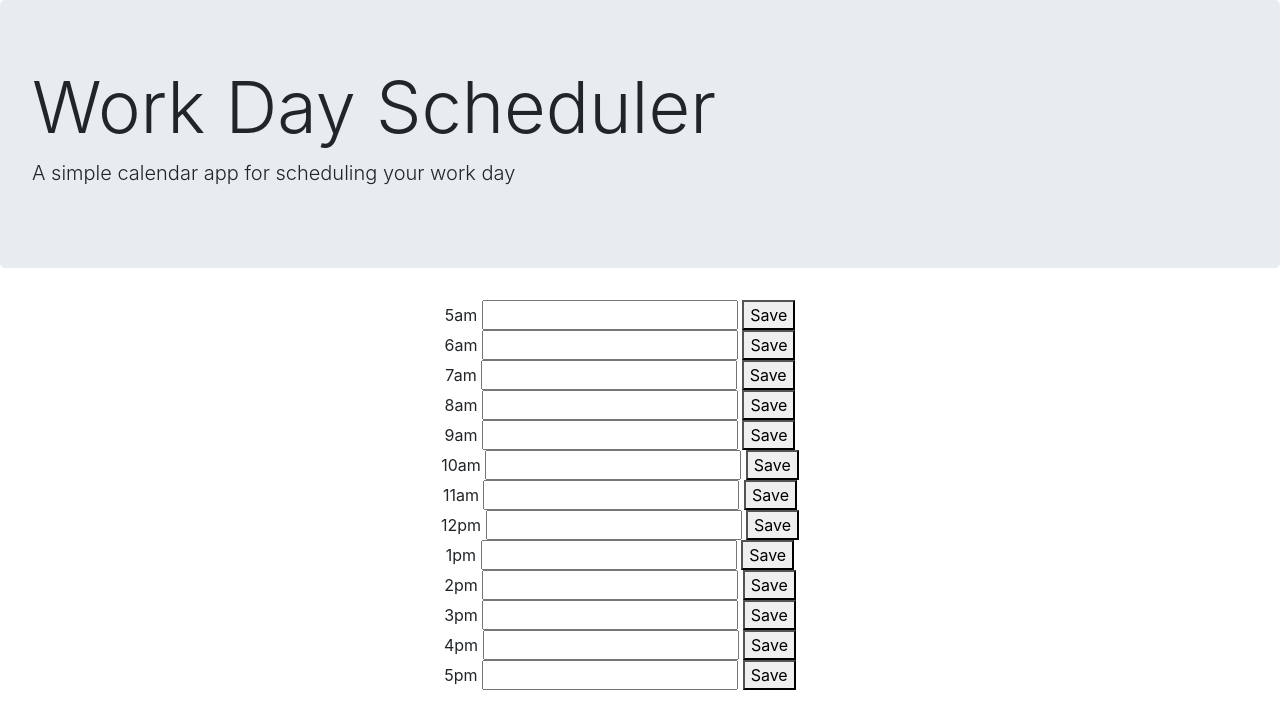
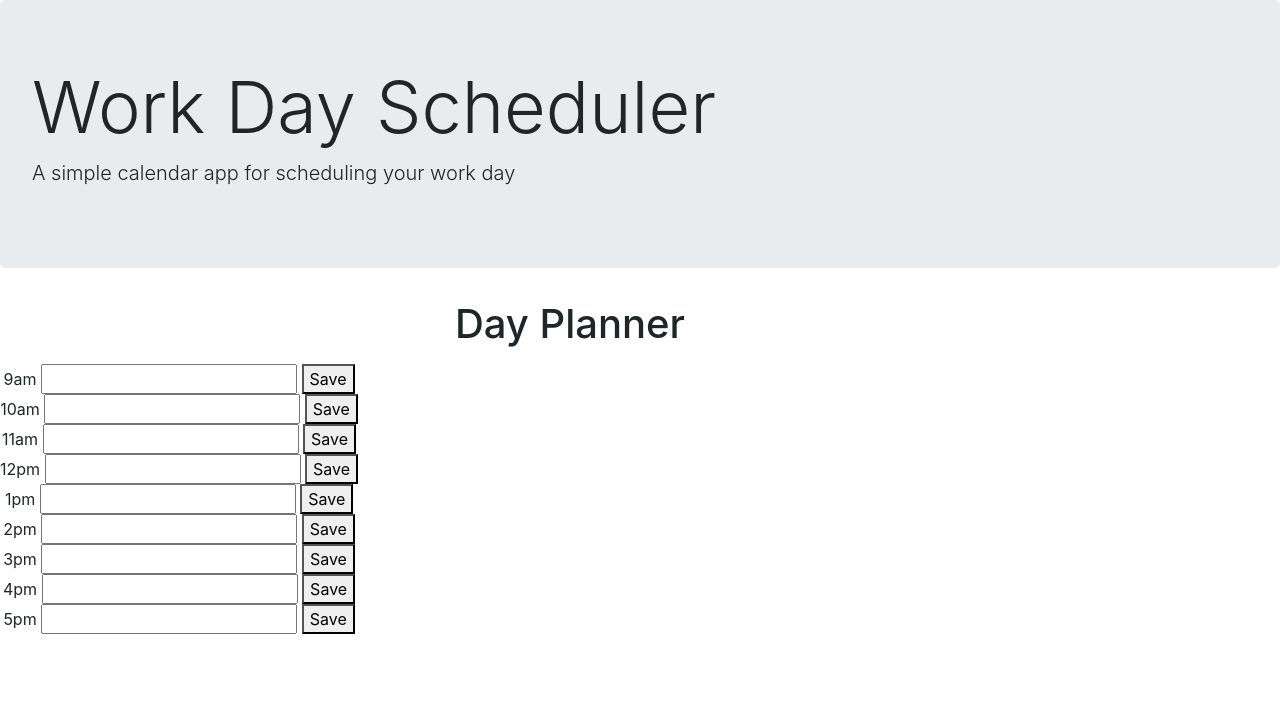
Before and after one commit to zvlu/Day-Planner, a plain HTML site: page Index.html in a window 1280 px wide. Drawn offline with nearby package versions, Linux system fonts and the light colour scheme; files that its build step writes are made by us from their sources.

Commit message:
Finished index.html

```diff
--- a/Assets/style.css
+++ b/Assets/style.css
@@ -1,7 +1,18 @@
 * {
     box-sizing: border-box;
 }
-.container {
+#jumbotron{
+
+    text-align: center;
+    display: inline-block;
+
+}
+.container{
+    align-items: center;
+    text-align: center;
+    display: inline-block;
+}
+.timeslotContainer {
     text-align: center;
     display: inline-block;
     position: absolute;
--- a/Index.html
+++ b/Index.html
@@ -40,60 +40,44 @@
           </div>
       </header>
 
-    <div class="container">
+    <div class="timeslotContainer"></div>
       <div class="timeslots">
         <div id="times">
           <div class="hours">
-            <div id="row-1">5am
-              <input type="text" name="timeday" id="fiveAm" value="">
-              <button id="5" class="saveBtn">Save</button>
-            </div>
-            <div id="row-2">6am
-              <input type="text" name="timeday" id="fiveAm" value="">
-              <button id="5" class="saveBtn">Save</button>
-            </div>
-            <div id="row-3">7am
-              <input type="text" name="timeday" id="fiveAm" value="">
-              <button id="5" class="saveBtn">Save</button>
-            </div>
-            <div id="row-4">8am
-              <input type="text" name="timeday" id="fiveAm" value="">
-              <button id="5" class="saveBtn">Save</button>
-            </div>
             <div id="row-5">9am
-              <input type="text" name="timeday" id="fiveAm" value="">
+              <input type="text" name="textInput"  id="9am" value="">
               <button id="5" class="saveBtn">Save</button>
             </div>
             <div id="row-6">10am
-              <input type="text" name="timeday" id="fiveAm" value="">
+              <input type="text" name="textInput"  id="10am" value="">
               <button id="5" class="saveBtn">Save</button>
             </div>
             <div id="row-7">11am
-              <input type="text" name="timeday" id="fiveAm" value="">
+              <input type="text" name="textInput"  id="11am" value="">
               <button id="5" class="saveBtn">Save</button>
             </div>
             <div id="row-8">12pm
-              <input type="text" name="timeday" id="fiveAm" value="">
+              <input type="text" name="textInput"  id="12pm" value="">
               <button id="5" class="saveBtn">Save</button>
             </div>
             <div id="row-9">1pm
-              <input type="text" name="timeday" id="fiveAm" value="">
+              <input type="text" name="textInput"  id="1pm" value="">
               <button id="5" class="saveBtn">Save</button>
             </div>
             <div id="row-10">2pm
-              <input type="text" name="timeday" id="fiveAm" value="">
+              <input type="text" name="textInput"  id="2pm" value="">
               <button id="5" class="saveBtn">Save</button>
             </div>
             <div id="row-11">3pm
-              <input type="text" name="timeday" id="fiveAm" value="">
+              <input type="text" name="textInput"  id="3pm" value="">
               <button id="5" class="saveBtn">Save</button>
             </div>
             <div id="row-12">4pm
-              <input type="text" name="timeday" id="fiveAm" value="">
+              <input type="text" name="textInput"  id="4pm" value="">
               <button id="5" class="saveBtn">Save</button>
             </div>
             <div id="row-13">5pm
-              <input type="text" name="timeday" id="fiveAm" value="">
+              <input type="text" name="textInput" id="5pm" value="">
               <button id="5" class="saveBtn">Save</button>
             </div>
 
```
